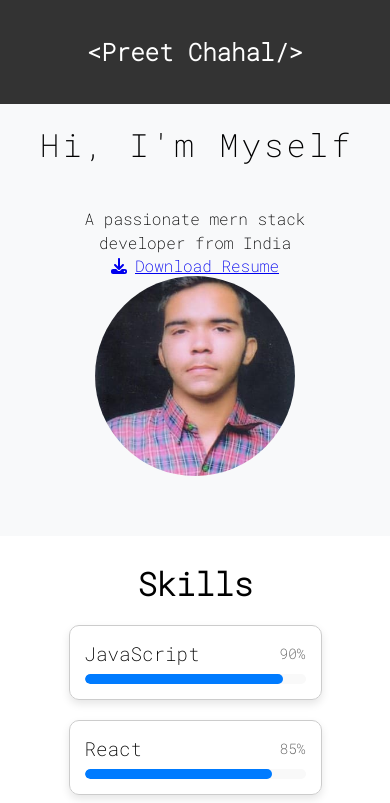
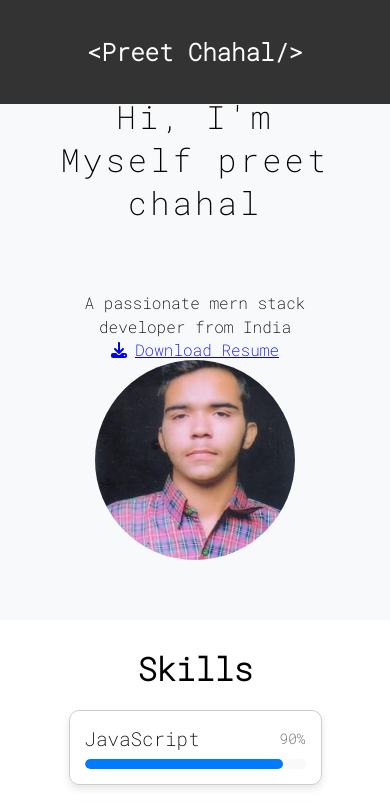
Before and after one commit to Cyberrayon04846/portfolio, a React (Create React App) app: page / in a window 390 px wide. Shown: the top 803 px of the page. Built offline with nearby package versions, Linux system fonts and the light colour scheme.

Commit message:
Update about.scss

```diff
--- a/src/style/about.scss
+++ b/src/style/about.scss
@@ -31,9 +31,10 @@
       padding: 0 40px;
       .about-heading {
         font-size: 3rem;
-        margin-bottom: 20px;
+        margin-top: 5%;
+        margin-bottom: 1%;
         overflow: hidden;
-        white-space: nowrap;
+        white-space: pre-wrap;
         letter-spacing: 0.1em;
         position: relative;
         animation: typewriter 1s steps(40) forwards,
@@ -131,8 +132,9 @@
     margin-bottom: 20px; /* Add some spacing between image and text */
   }
   .about-heading {
-    font-size: 1rem;
-    margin-bottom: 20px;
+    font-size: 1%;
+    margin-bottom: 0.5%;
+    white-space: pre-wrap;
     word-wrap: break-word; /* Apply word wrap to the heading */
   }
 
```
